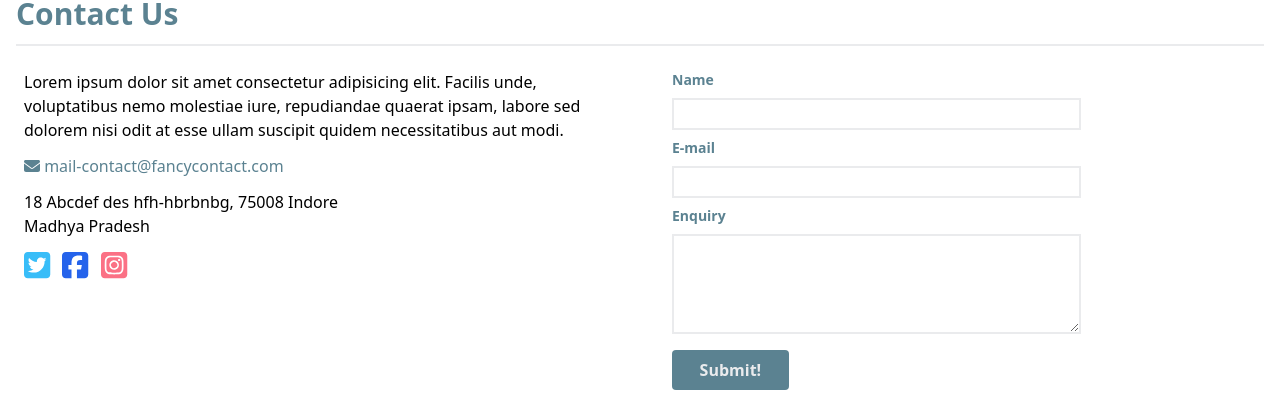
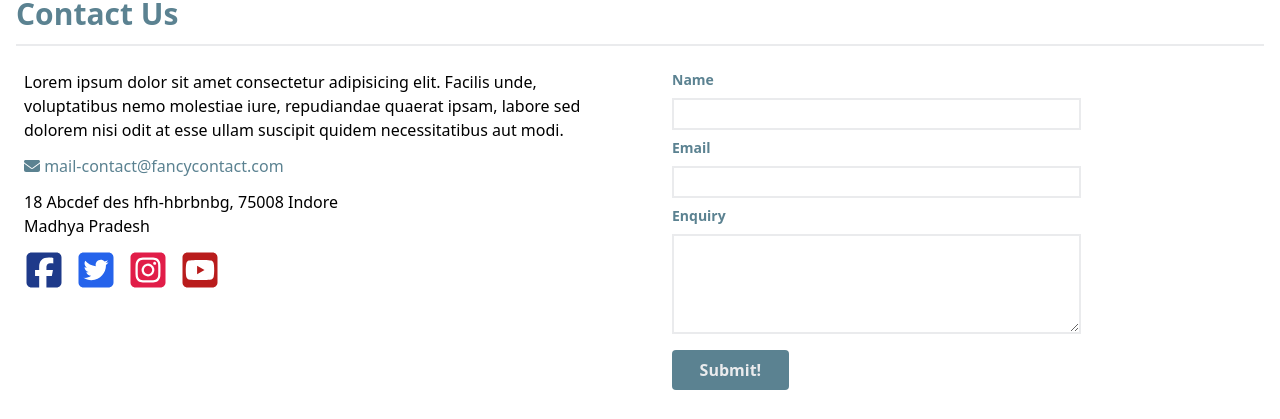
Before and after one commit to akshatlambhate/E-commerce, a React (Create React App) app: page / in a window 1280 px wide. Shown: the part 382-801 px from the top of the page. Built offline with nearby package versions, Linux system fonts and the light colour scheme.

Commit message:
aj-205, sub components made.

```diff
--- /dev/null
+++ b/src/components/Button.jsx
@@ -0,0 +1,11 @@
+import React from 'react'
+
+const Button = ({props}) => {
+  return (
+    <>
+      <button className=' my-2 bg-AirBlue text-base text-AntiFlashWhite border-none rounded p-2 w-[20%] font-bold hover:text-AirBlue hover:bg-AntiFlashWhite'>{props}</button>
+    </>
+  )
+}
+
+export default Button
--- a/src/components/ContactUs.jsx
+++ b/src/components/ContactUs.jsx
@@ -1,7 +1,8 @@
 import React from 'react'
 import { FontAwesomeIcon } from '@fortawesome/react-fontawesome'
 import { faEnvelope  } from '@fortawesome/free-solid-svg-icons'
-import { faTwitterSquare,faFacebookSquare , faInstagramSquare } from '@fortawesome/free-brands-svg-icons'
+import Form from './Form'
+import SocialMediaIcons from './SocialMediaIcons'
 const ContactUs = () => {
     return (
         <div className='m-4 '>
@@ -22,21 +23,11 @@ const ContactUs = () => {
                         Madhya Pradesh
                     </p>
                     <div className='text-3xl flex gap-3'>
-                        <FontAwesomeIcon icon={faTwitterSquare} className='text-sky-400 hover:text-sky-600'/>
-                        <FontAwesomeIcon icon={faFacebookSquare} className='text-blue-600 hover:text-blue-800	'/>
-                        <FontAwesomeIcon icon={faInstagramSquare} className='text-rose-400	hover:text-rose-500' />
+                        <SocialMediaIcons />
                     </div>
                 </div>
                 <div className='w-1/2'>
-                    <form action="" className='flex flex-col text-left'>
-                        <label htmlFor="" className='text-sm text-AirBlue font-semibold	'>Name</label>
-                        <input type="text" className='w-[70%] border-2 border-AntiFlashWhite focus:outline-none focus:border-AirBlue text-sm p-1 my-2'/>
-                        <label htmlFor="" className='text-sm text-AirBlue font-semibold'>E-mail</label>
-                        <input type="email" className='w-[70%] border-2 border-AntiFlashWhite focus:outline-none focus:border-AirBlue text-sm p-1 my-2' />
-                        <label htmlFor="" className='text-sm text-AirBlue font-semibold'>Enquiry</label>
-                        <textarea name="enquiryText" id="" cols="30" rows="10" className='w-[70%] h-[100px] border-2 border-AntiFlashWhite focus:outline-none focus:border-AirBlue text-sm p-1 my-2'></textarea>
-                        <button className=' my-2 bg-AirBlue text-base text-AntiFlashWhite border-none rounded p-2 w-[20%] font-bold hover:text-AirBlue hover:bg-AntiFlashWhite'>Submit!</button>
-                    </form>
+                    <Form />
                 </div>
 
             </div>
--- /dev/null
+++ b/src/components/Form.jsx
@@ -0,0 +1,22 @@
+import React from 'react'
+import Button from './Button'
+import FormFieldInput from './FormFieldInput'
+import FormFieldLabel from './FormFieldLabel'
+
+const Form = () => {
+    return (
+        <div>
+            <form action="" className='flex flex-col text-left'>
+                <FormFieldLabel props={'Name'} />
+                <FormFieldInput />
+                <FormFieldLabel props={'Email'} />
+                <FormFieldInput />
+                <FormFieldLabel props={'Enquiry'} />
+                <textarea name="enquiryText" id="" cols="30" rows="10" className='w-[70%] h-[100px] border-2 border-AntiFlashWhite focus:outline-none focus:border-AirBlue text-sm p-1 my-2'></textarea>
+                <Button props={'Submit!'} />
+            </form>
+        </div>
+    )
+}
+
+export default Form
--- /dev/null
+++ b/src/components/FormFieldInput.jsx
@@ -0,0 +1,11 @@
+import React from 'react'
+
+const FormFieldInput = () => {
+  return (
+    <>
+      <input type="text" className='w-[70%] border-2 border-AntiFlashWhite focus:outline-none focus:border-AirBlue text-sm p-1 my-2' />
+    </>
+  )
+}
+
+export default FormFieldInput
--- /dev/null
+++ b/src/components/FormFieldLabel.jsx
@@ -0,0 +1,11 @@
+import React from 'react'
+
+const FormFieldLabel = ({props}) => {
+  return (
+    <>
+      <label htmlFor="" className='text-sm text-AirBlue font-semibold	'>{props}</label>
+    </>
+  )
+}
+
+export default FormFieldLabel
--- /dev/null
+++ b/src/components/SocialMediaIcons.jsx
@@ -0,0 +1,15 @@
+import React from 'react'
+import { FontAwesomeIcon } from '@fortawesome/react-fontawesome'
+import { faTwitterSquare,faFacebookSquare , faInstagramSquare,faYoutubeSquare } from '@fortawesome/free-brands-svg-icons'
+const SocialMediaIcons = () => {
+    return (
+        <>
+            <FontAwesomeIcon icon={faFacebookSquare} class="w-10 h-10 text-blue-900 hover:text-blue-700" />
+            <FontAwesomeIcon icon={faTwitterSquare} class="w-10 h-10 text-blue-600 hover:text-blue-400" />
+            <FontAwesomeIcon icon={faInstagramSquare} class="w-10 h-10 text-rose-600 hover:text-rose-400" />
+            <FontAwesomeIcon icon={faYoutubeSquare} class="w-10 h-10 text-red-700 hover:text-red-500" />
+        </>
+    )
+}
+
+export default SocialMediaIcons
```
